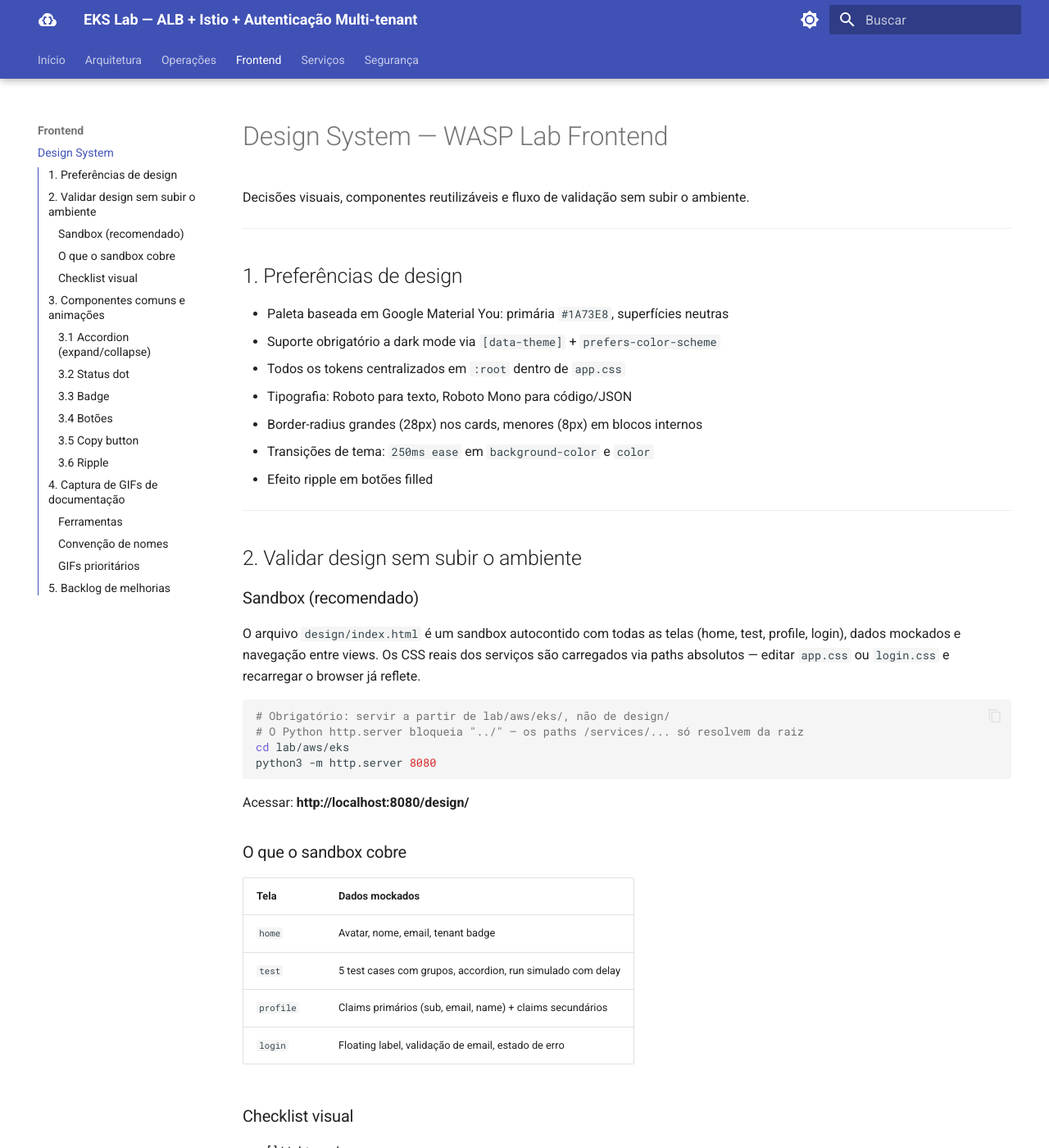
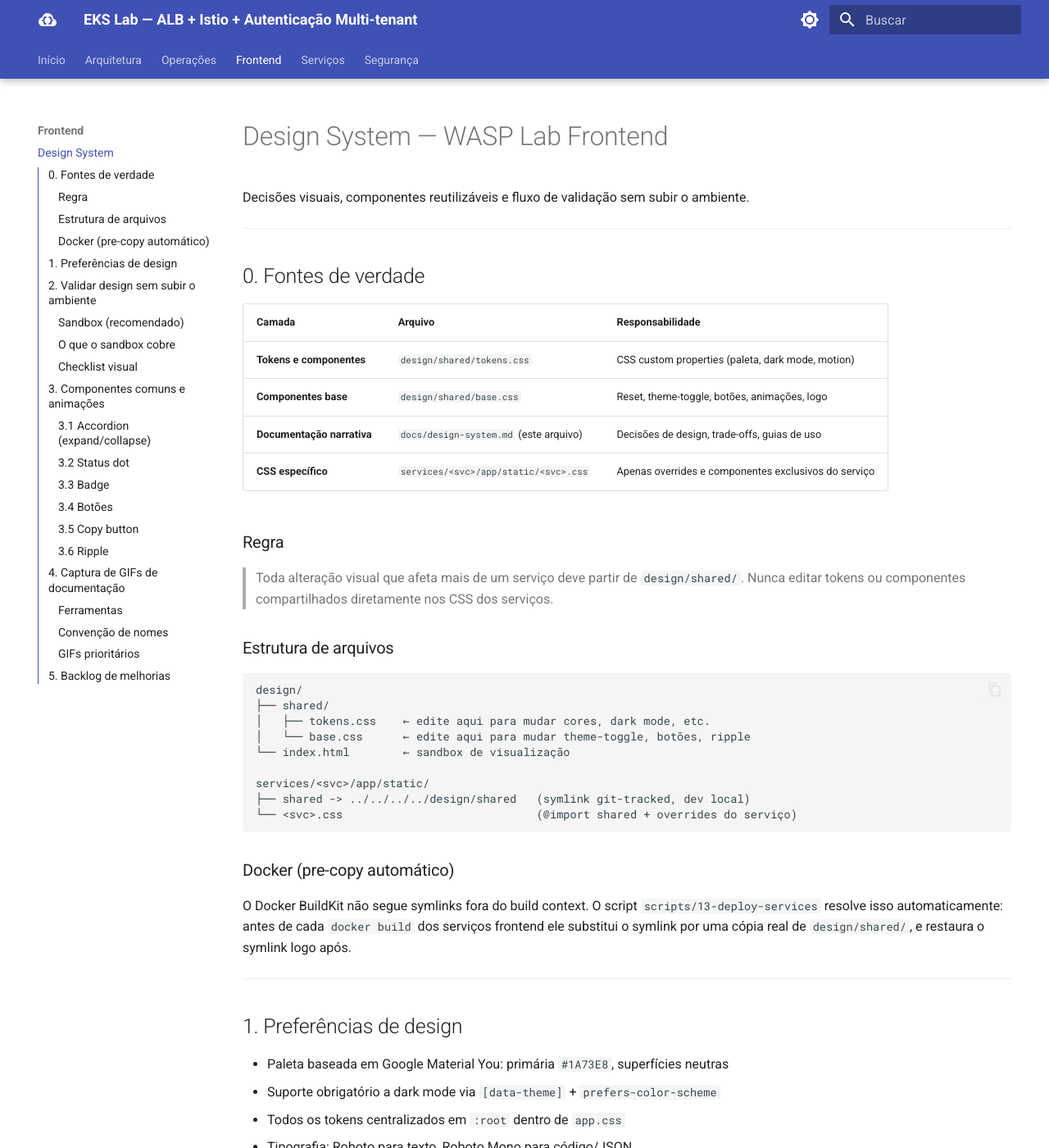
Before and after one commit to smsilva/aws-saas-platform, an MkDocs documentation site: the page built from docs/design-system.md, in a window 1280 px wide and 1400 px high. Shown: the whole window at 82% size. Built offline with MkDocs 1.6.1 and Material for MkDocs 9.7.7, drawn with Linux system fonts in a browser that asks for light colours; some of the changed text lies outside the part shown.

Commit message:
feat(eks/deploy): pre-copy design/shared before docker build, update design docs
Add _inject_shared/_restore_shared functions to scripts/13-deploy-services:
before each docker build for frontend services the symlink app/static/shared
is replaced by a real directory copy (Docker BuildKit does not follow symlinks
outside the build context), then restored after the build.

Update docs/design-system.md with section 0 (sources of truth), component
location table, sandbox notes for @import resolution, and Docker workflow
documentation.

Co-Authored-By: Claude Opus 4.6 <noreply@anthropic.com>

````diff
--- a/docs/design-system.md
+++ b/docs/design-system.md
@@ -1,6 +1,39 @@
 # Design System — WASP Lab Frontend
 
 Decisões visuais, componentes reutilizáveis e fluxo de validação sem subir o ambiente.
+
+---
+
+## 0. Fontes de verdade
+
+| Camada | Arquivo | Responsabilidade |
+|---|---|---|
+| **Tokens e componentes** | `design/shared/tokens.css` | CSS custom properties (paleta, dark mode, motion) |
+| **Componentes base** | `design/shared/base.css` | Reset, theme-toggle, botões, animações, logo |
+| **Documentação narrativa** | `docs/design-system.md` (este arquivo) | Decisões de design, trade-offs, guias de uso |
+| **CSS específico** | `services/<svc>/app/static/<svc>.css` | Apenas overrides e componentes exclusivos do serviço |
+
+### Regra
+
+> Toda alteração visual que afeta mais de um serviço deve partir de `design/shared/`. Nunca editar tokens ou componentes compartilhados diretamente nos CSS dos serviços.
+
+### Estrutura de arquivos
+
+```
+design/
+├── shared/
+│   ├── tokens.css    ← edite aqui para mudar cores, dark mode, etc.
+│   └── base.css      ← edite aqui para mudar theme-toggle, botões, ripple
+└── index.html        ← sandbox de visualização
+
+services/<svc>/app/static/
+├── shared -> ../../../../design/shared   (symlink git-tracked, dev local)
+└── <svc>.css                             (@import shared + overrides do serviço)
+```
+
+### Docker (pre-copy automático)
+
+O Docker BuildKit não segue symlinks fora do build context. O script `scripts/13-deploy-services` resolve isso automaticamente: antes de cada `docker build` dos serviços frontend ele substitui o symlink por uma cópia real de `design/shared/`, e restaura o symlink logo após.
 
 ---
 
@@ -22,6 +55,8 @@ Decisões visuais, componentes reutilizáveis e fluxo de validação sem subir o
 
 O arquivo `design/index.html` é um sandbox autocontido com todas as telas (home, test, profile, login), dados mockados e navegação entre views. Os CSS reais dos serviços são carregados via paths absolutos — editar `app.css` ou `login.css` e recarregar o browser já reflete.
 
+**Para mudanças em tokens ou componentes base**, edite `design/shared/tokens.css` ou `design/shared/base.css` diretamente — o efeito é imediato no sandbox sem reiniciar o servidor.
+
 ```bash
 # Obrigatório: servir a partir de lab/aws/eks/, não de design/
 # O Python http.server bloqueia "../" — os paths /services/... só resolvem da raiz
@@ -30,6 +65,8 @@ python3 -m http.server 8080
 ```
 
 Acessar: **http://localhost:8080/design/**
+
+> Os `@import` dentro dos CSS dos serviços resolvem via os symlinks `app/static/shared -> ../../../../design/shared`, que o Python http.server segue corretamente.
 
 ### O que o sandbox cobre
 
@@ -50,6 +87,21 @@ Acessar: **http://localhost:8080/design/**
 ---
 
 ## 3. Componentes comuns e animações
+
+> **Localização dos componentes compartilhados:** `design/shared/base.css`
+> Componentes exclusivos de cada serviço continuam nos respectivos `<svc>.css`.
+
+| Componente | Onde vive |
+|---|---|
+| Reset `* { box-sizing }` | `base.css` |
+| `.theme-toggle` (core) | `base.css` |
+| `.btn-filled` | `base.css` |
+| `.btn-outlined` | `base.css` |
+| `.logo-section`, `.logo-name` | `base.css` |
+| `@keyframes ripple`, `card-enter` | `base.css` |
+| `.ripple` (element) | CSS do serviço (background varia) |
+| `.card` | CSS do serviço (sombras intencionalmente diferentes) |
+| `.navbar`, `.accordion`, `.claims-table` | `app.css` (tenant-frontend only) |
 
 ### 3.1 Accordion (expand/collapse)
 
````
Also changed, not shown: 1 other file.
